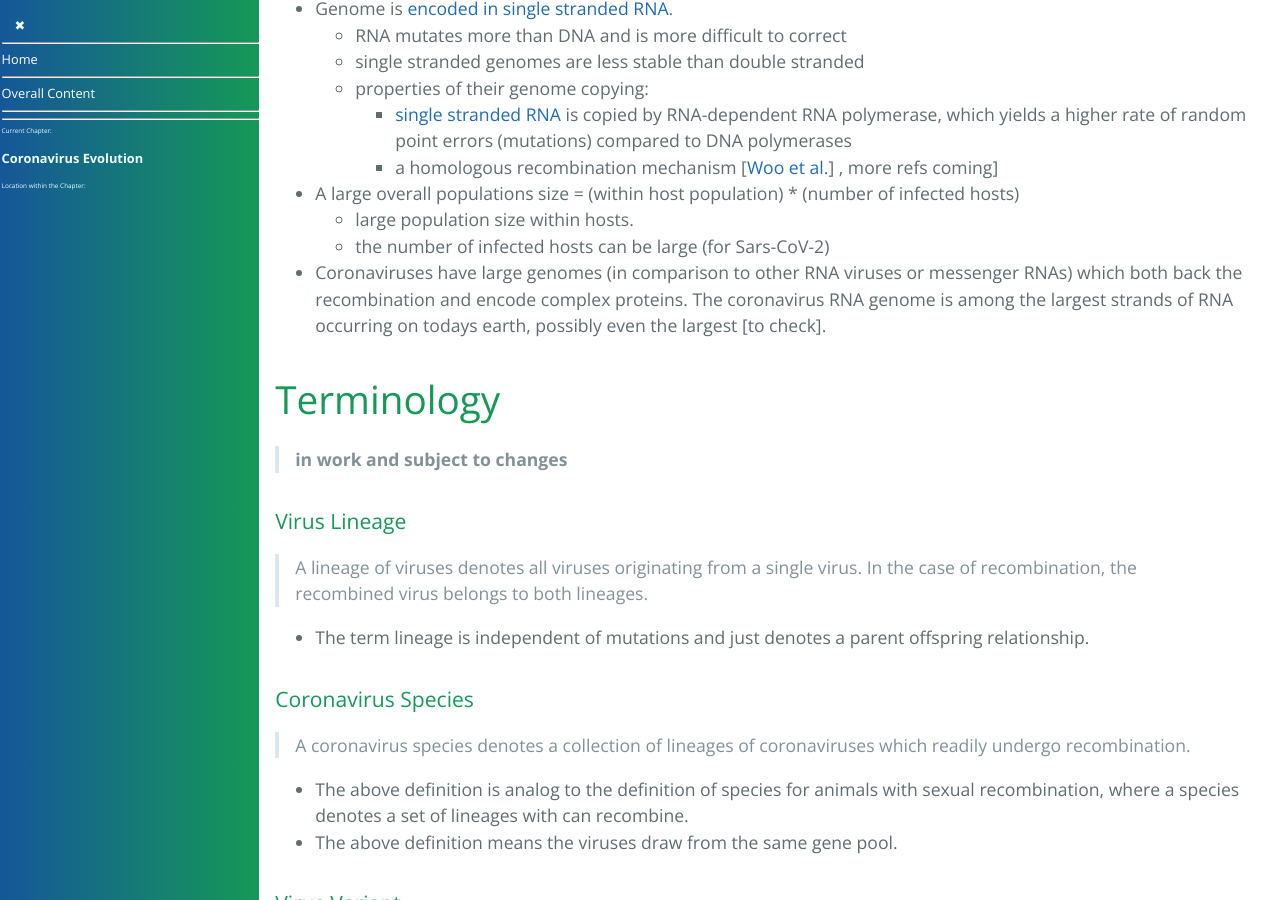
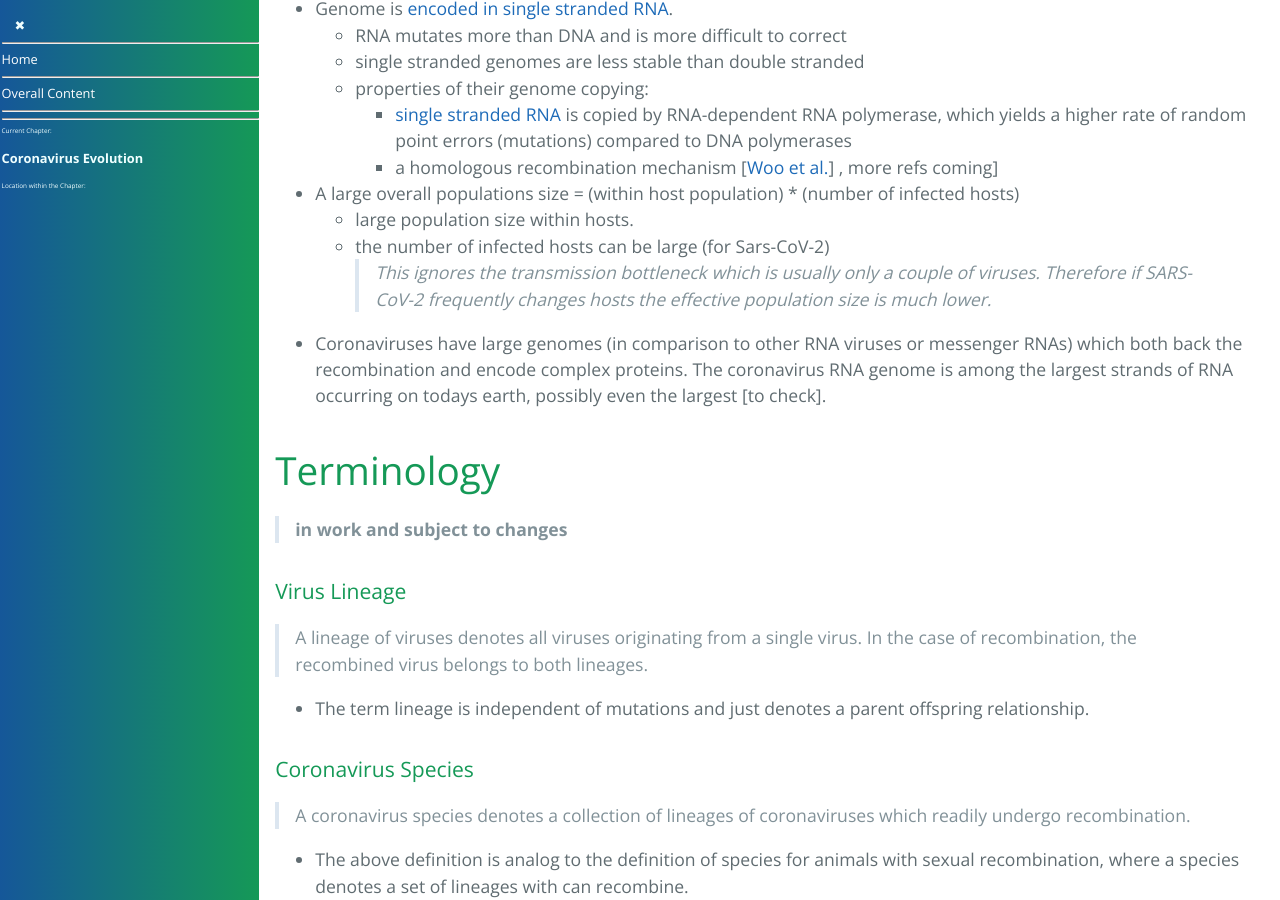
Before and after one commit to forestgrape/coronavirus, a Jekyll site: the page built from 2_biological/coronavirus_evolution.md, in a window 1280 px wide and 900 px high, scrolled down 491 px. Built offline with Jekyll 4.4.1, drawn with Linux system fonts in a browser that asks for light colours; our own code applies the rules of GitHub Pages for plain Markdown files.

Commit message:
note on trm bottleneck

```diff
--- a/2_biological/coronavirus_evolution.md
+++ b/2_biological/coronavirus_evolution.md
@@ -22,6 +22,7 @@ The genetic evolution of coronaviruses is fast compared to other [forms of life]
 * A large overall populations size = (within host population) * (number of infected hosts)
   * large population size within hosts.
   * the number of infected hosts can be large (for Sars-CoV-2)
+  > *This ignores the transmission bottleneck which is usually only a couple of viruses. Therefore if SARS-CoV-2 frequently changes hosts the effective population size is much lower.*
 
 * Coronaviruses have large genomes (in comparison to other RNA viruses or messenger RNAs) which both back the recombination and encode complex proteins. The coronavirus RNA genome is among the largest strands of RNA occurring on todays earth, possibly even the largest [to check].
 
```
